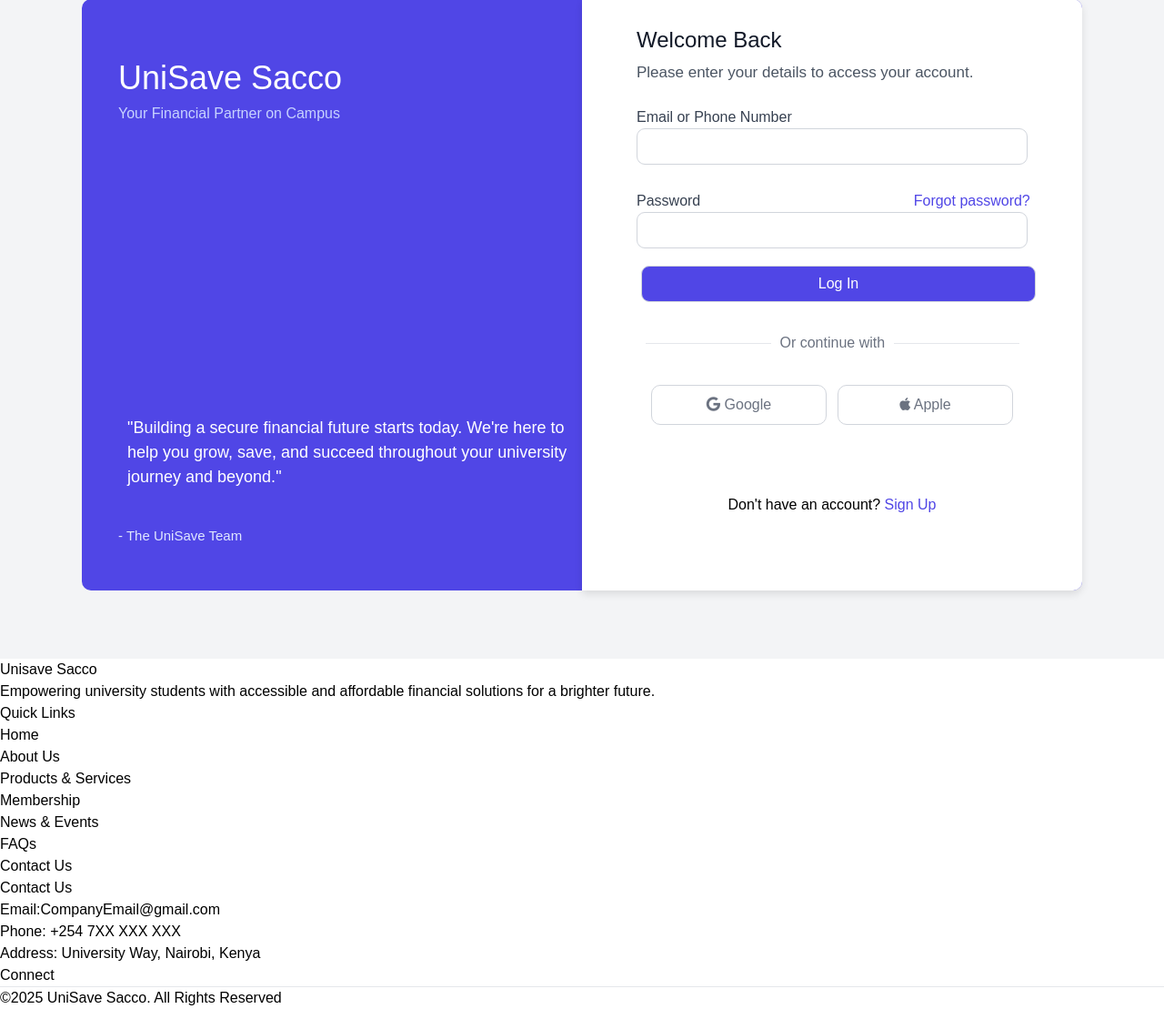
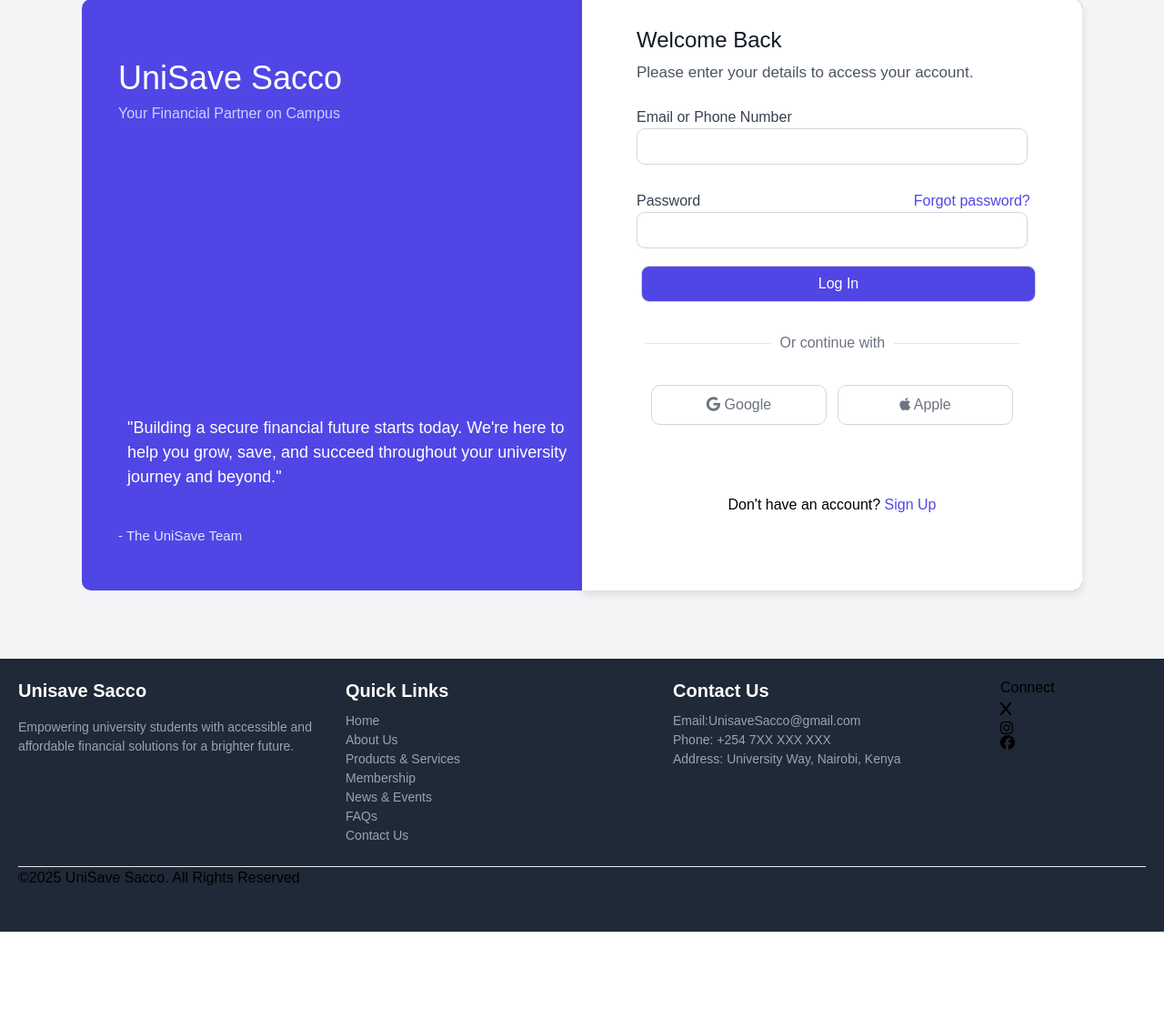
Before and after one commit to ChrispineOjow/UnisaveSacco, a PHP site: page /MembershipLogin.html in a window 1280 px wide. Shown: the part 146-1255 px from the top of the page at 91% size. After the commit the page ends 1170 px from the top, so only its background shows below. Run offline with PHP 8.4, Linux system fonts and the light colour scheme; some libraries are stand-ins or nearby versions.

Commit message:
Updated Version

```diff
--- a/Membership_Page/MembershipLogin.html
+++ b/Membership_Page/MembershipLogin.html
@@ -126,12 +126,13 @@
     </section>
 
     <footer>
-        <div>
+        <div class="footer-container">
+            <div class="unisave-text">
                 <h3>Unisave Sacco</h3>
                 <p>Empowering university students with accessible and affordable financial solutions for a brighter future.</p>
             </div>
 
-        <div>
+            <div class="quick-links">
                 <h3>Quick Links</h3>
                 <div>
                     <ul>
@@ -147,11 +148,11 @@
                 </div>
             </div>
 
-        <div>
+            <div class="contact-info">
                 <h3>Contact Us</h3>
                 <div>
                     <ul>
-                    <li>Email:CompanyEmail@gmail.com</li>
+                        <li>Email:UnisaveSacco@gmail.com</li>
                         <li>Phone: +254 7XX XXX XXX</li>
                         <li>Address: University Way, Nairobi, Kenya</li>
                     </ul>
@@ -161,10 +162,11 @@
             <div>
                 <h3>Connect</h3>
                 <ul>
-                <li><!-- x icon--></li>
-                <li><!-- Instagram icon--></li>
-                <li><!-- Facebook icon--></li>
+                    <li><i class="fa-brands fa-x"> </i></li>
+                    <li<i class="fa-brands fa-instagram"> </i></li>
+                    <li><i class="fa-brands fa-facebook"> </i></li>
                 </ul>
+            </div>
         </div>
 
         <hr>
--- a/Membership_Page/MembershipLoginstyle.css
+++ b/Membership_Page/MembershipLoginstyle.css
@@ -260,3 +260,73 @@
 }
 /*Hover is not working yet will check on it later*/
 /*The above section is used to style the login form in the form section*/
+
+footer{
+
+  background-color: #1F2937;
+  padding:20px;
+  height: 300px;
+
+}
+
+.footer-container{
+
+  display: flex;
+  flex-wrap: wrap;
+  flex-direction: row;
+  height: 80%;
+}
+
+.unisave-text{
+
+  float: left;
+  width: 360px;
+  color:#9CA3AF;
+  font-size: 14px;
+
+}
+
+.unisave-text h3{
+
+  color:#ffff;
+  font-size:20px;
+  margin-bottom: 15px;
+  font-weight: bold;
+}
+
+.quick-links{
+
+
+  width: 360px;
+  color:#9CA3AF;
+  font-size: 14px;
+  margin:0;
+}
+.quick-links h3{
+
+  color:#ffff;
+  font-size:20px;
+  margin-bottom: 8px;
+  font-weight: bold;
+}
+
+.quicklinks ul li{
+
+  list-style: none;
+  margin:5px 0;
+}
+
+.contact-info{
+
+  float: left;
+  width: 360px;
+  color:#9CA3AF;
+  font-size: 14px;
+}
+.contact-info h3{
+
+  color:#ffff;
+  font-size:20px;
+  margin-bottom: 8px;
+  font-weight: bold;
+}
```
Lines whose indentation alone changed are shown as unchanged.
